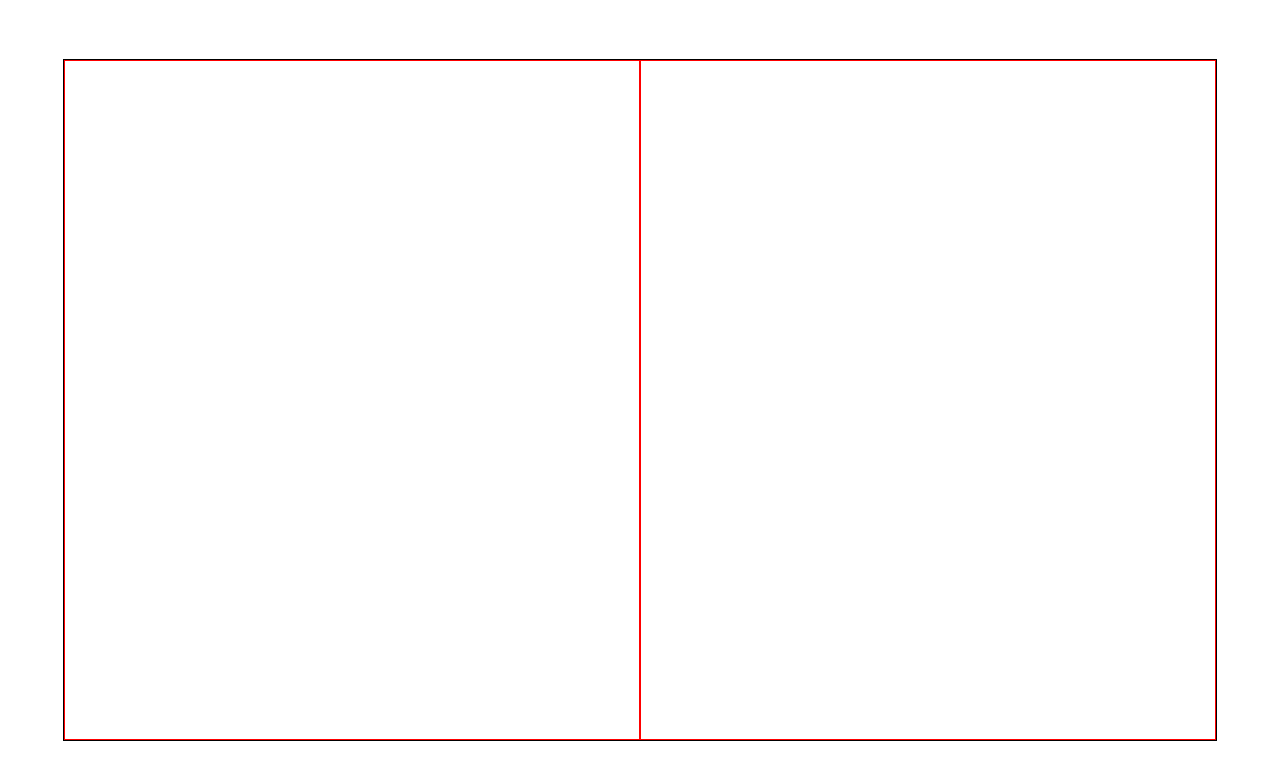
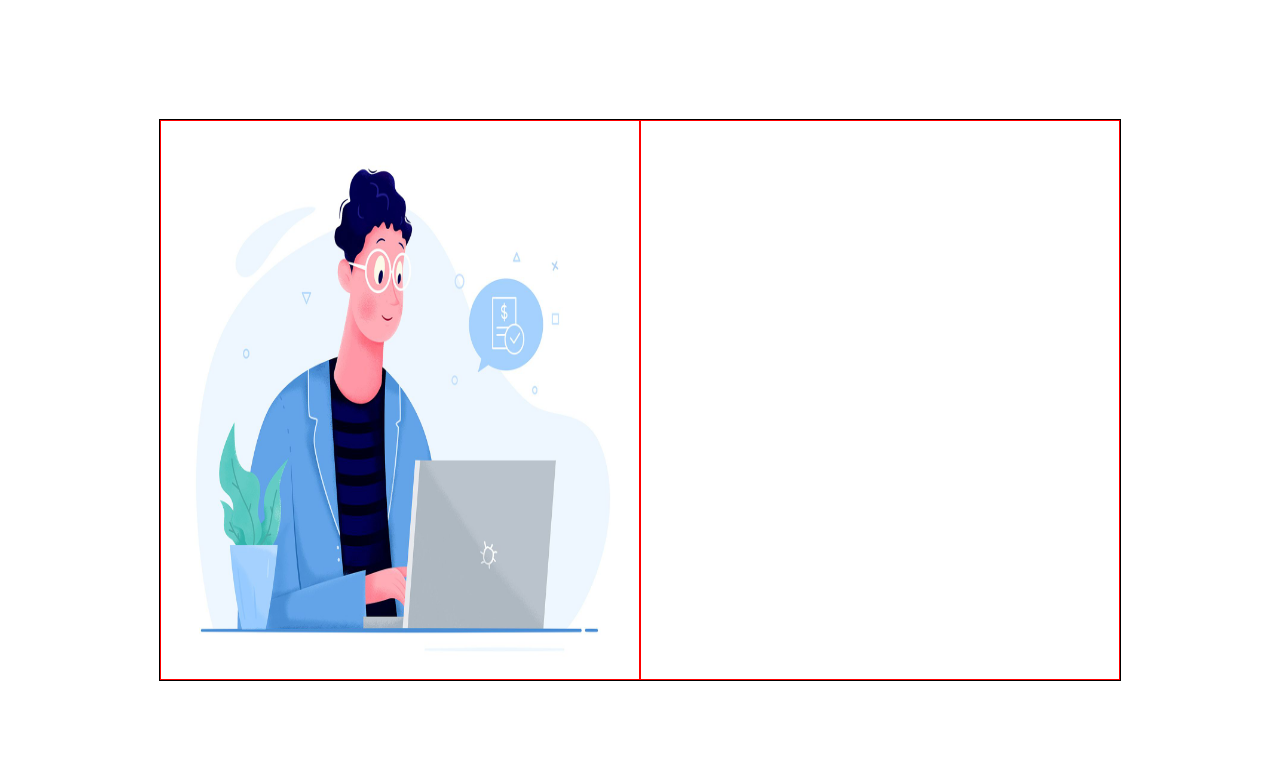
Before and after one commit to Mindula-Dilthushan/Ax-E-Commerce, an Angular app in the folder Ax-E-Frontend/Ax-E-Commerce/: page /auth/login in a window 1280 px wide. Shown: the top 780 px of the page. Built offline with nearby package versions, Linux system fonts and the light colour scheme.

Commit message:
login image add.

```diff
--- a/Ax-E-Frontend/Ax-E-Commerce/src/app/modules/auth/components/login-page/login-page.component.html
+++ b/Ax-E-Frontend/Ax-E-Commerce/src/app/modules/auth/components/login-page/login-page.component.html
@@ -1,6 +1,8 @@
 <div class="main-wrap">
   <div class="content-wrap">
-    <div class="left"></div>
+    <div class="left">
+      <img src="assets/login.png">
+    </div>
     <div class="right"></div>
   </div>
 </div>
--- a/Ax-E-Frontend/Ax-E-Commerce/src/app/modules/auth/components/login-page/login-page.component.scss
+++ b/Ax-E-Frontend/Ax-E-Commerce/src/app/modules/auth/components/login-page/login-page.component.scss
@@ -6,8 +6,8 @@
   align-items: center;
 }
 .content-wrap{
-  width: 90%;
-  height: 85%;
+  width: 75%;
+  height: 70%;
   border: 1px black solid;
   display: flex;
 }
@@ -20,4 +20,9 @@
   width: 50%;
   flex: 1;
   border: 1px red solid;
+
+  img{
+    width: 100%;
+    height: 100%;
+  }
 }
```
Also changed, not shown: Ax-E-Frontend/Ax-E-Commerce/src/assets/login.png (added).
